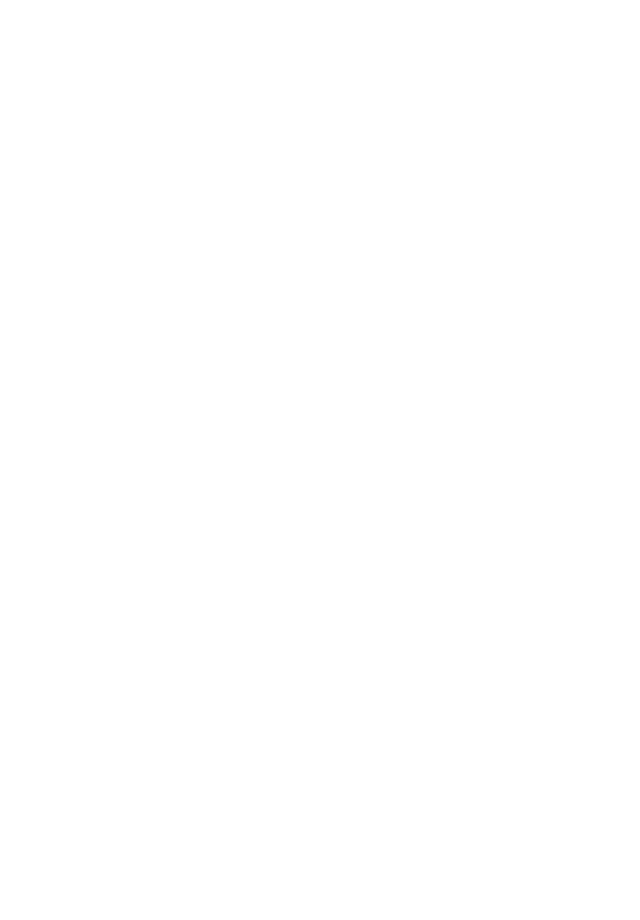
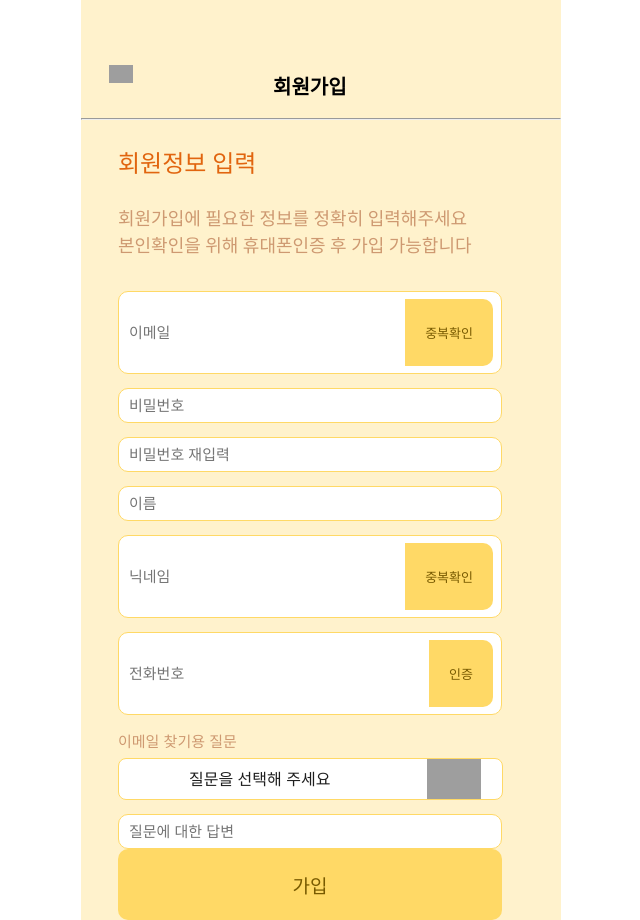
Before and after one commit to 2hanse/MultiCampus-Final-Front, a React (Create React App) app: page /join in a window 1280 px wide. Before the commit this address had no page. Shown: the whole page, without its empty margins (319-959 px from the left). Before the commit the page ends 800 px from the top, so only its background shows below. Built offline with nearby package versions, Linux system fonts and the light colour scheme; grey boxes are pictures that could not be loaded.

Commit message:
피그마 코드 추출

```diff
--- a/src/App.js
+++ b/src/App.js
@@ -1,4 +1,5 @@
 import './App.css';
+import SignUpForm from './component/join/SignUpForm';
 import LoginPage from './component/login/LoginPage';
 import { BrowserRouter, Route, Routes } from 'react-router-dom';
 
@@ -8,6 +9,7 @@
       <Routes>
         <Route path='/' element={<LoginPage />} />
         <Route path="/login" element={<LoginPage />} />
+        <Route path='/join' element={<SignUpForm />} />
       </Routes>
     </BrowserRouter>
   );
--- /dev/null
+++ b/src/component/join/Button.jsx
@@ -0,0 +1,20 @@
+import React from "react";
+import styled from "styled-components";
+
+const Button = ({ children, small }) => {
+  return <StyledButton small={small}>{children}</StyledButton>;
+};
+
+const StyledButton = styled.button`
+  border-radius: ${(props) => (props.small ? "0 10px 10px 0" : "10px")};
+  background-color: #ffd966;
+  color: #785a00;
+  font-size: ${(props) => (props.small ? "13px" : "19px")};
+  text-align: center;
+  padding: ${(props) => (props.small ? "24px 20px" : "22px 70px")};
+  border: none;
+  cursor: pointer;
+  white-space: nowrap;
+`;
+
+export default Button;
--- /dev/null
+++ b/src/component/join/Dropdown.jsx
@@ -0,0 +1,48 @@
+import React from "react";
+import styled from "styled-components";
+
+const Dropdown = ({ id }) => {
+  return (
+    <StyledDropdown>
+      <select id={id}>
+        <option value="">질문을 선택해 주세요</option>
+      </select>
+      <img src="https://cdn.builder.io/api/v1/image/assets/TEMP/12221094a416e00ff30d6d9b2f3ec385c3b99cf8b95b0d43275db41f8ca1e3e3?placeholderIfAbsent=true&apiKey=7adddd5587f24b91884c2915be4df62c" alt="Dropdown arrow" className="dropdown-arrow" />
+    </StyledDropdown>
+  );
+};
+
+const StyledDropdown = styled.div`
+  border-radius: 8px;
+  background-color: #fff;
+  display: flex;
+  margin-top: 7px;
+  width: 294px;
+  max-width: 100%;
+  gap: 20px;
+  font-size: 16px;
+  color: #1e1e1e;
+  justify-content: space-between;
+  padding: 0 19px 0 70px;
+  border: 1px solid #ffd966;
+  align-items: center;
+
+  select {
+    flex: 1;
+    border: none;
+    outline: none;
+    background: transparent;
+    font-size: 16px;
+    color: #1e1e1e;
+    appearance: none;
+  }
+
+  .dropdown-arrow {
+    aspect-ratio: 1.45;
+    object-fit: contain;
+    object-position: center;
+    width: 58px;
+  }
+`;
+
+export default Dropdown;
--- /dev/null
+++ b/src/component/join/Header.jsx
@@ -0,0 +1,45 @@
+import React from "react";
+import styled from "styled-components";
+
+const Header = () => {
+  return (
+    <div>
+      <StyledHeader>
+        <img src="https://cdn.builder.io/api/v1/image/assets/TEMP/8a5c6e224a78addfb6dfdd81623a41bf80539dc36492c8744900ebc91120e359?placeholderIfAbsent=true&apiKey=7adddd5587f24b91884c2915be4df62c" alt="Sign up icon" className="header-icon" />
+        <h1 className="header-title">회원가입</h1>
+      </StyledHeader>
+      <hr />
+    </div>
+
+  );
+};
+
+const StyledHeader = styled.header`
+  display: flex;
+  margin-left: 28px;
+  width: 220px;
+  max-width: 100%;
+  align-items: flex-start;
+  gap: 20px;
+  color: #000;
+  white-space: nowrap;
+  text-align: center;
+  justify-content: space-between;
+  font: 400 10px/1 Roboto, sans-serif;
+
+  .header-icon {
+    aspect-ratio: 1;
+    object-fit: contain;
+    object-position: center;
+    width: 24px;
+  }
+
+  .header-title {
+    border-color: #000;
+    margin-top: 15px;
+    margin-left: 120px;
+  }
+
+`;
+
+export default Header;
--- /dev/null
+++ b/src/component/join/InputField.jsx
@@ -0,0 +1,47 @@
+import React from "react";
+import styled from "styled-components";
+import Button from "./Button";
+
+const InputField = ({ label, hasButton, buttonText, type = "text" }) => {
+  return (
+    <StyledInputField>
+      <label htmlFor={label} className="visually-hidden">
+        {label}
+      </label>
+      <input type={type} id={label} placeholder={label} aria-label={label} />
+      {hasButton && <Button small>{buttonText}</Button>}
+    </StyledInputField>
+  );
+};
+
+const StyledInputField = styled.div`
+  border-radius: 10px;
+  background-color: #fff;
+  display: flex;
+  margin-top: 14px;
+  padding: 7px 8px;
+  border: 1px solid #ffd966;
+  align-items: center;
+
+  input {
+    flex: 1;
+    border: none;
+    outline: none;
+    font-size: 15px;
+    color: #b7b2b2;
+  }
+
+  .visually-hidden {
+    position: absolute;
+    width: 1px;
+    height: 1px;
+    padding: 0;
+    margin: -1px;
+    overflow: hidden;
+    clip: rect(0, 0, 0, 0);
+    white-space: nowrap;
+    border: 0;
+  }
+`;
+
+export default InputField;
--- /dev/null
+++ b/src/component/join/SignUpForm.jsx
@@ -0,0 +1,83 @@
+import React from "react";
+import styled from "styled-components";
+import Header from "./Header";
+import InputField from "./InputField";
+import Button from "./Button";
+import Dropdown from "./Dropdown";
+import axios from "axios";
+
+const SignUpForm = () => {
+  const inputFields = [
+    { label: "이메일", hasButton: true, buttonText: "중복확인" },
+    { label: "비밀번호", type: "password" },
+    { label: "비밀번호 재입력", type: "password" },
+    { label: "이름" },
+    { label: "닉네임", hasButton: true, buttonText: "중복확인" },
+    { label: "전화번호", hasButton: true, buttonText: "인증" },
+  ];
+
+  return (
+    <StyledForm>
+      <Header />
+      <main>
+        <h2 className="form-title">회원정보 입력</h2>
+        <p className="form-description">
+          회원가입에 필요한 정보를 정확히 입력해주세요
+          <br />
+          본인확인을 위해 휴대폰인증 후 가입 가능합니다
+        </p>
+        {inputFields.map((field, index) => (
+          <InputField key={index} {...field} />
+        ))}
+        <label htmlFor="securityQuestion" className="security-question-label">
+          이메일 찾기용 질문
+        </label>
+        <Dropdown id="securityQuestion" />
+        <InputField label="질문에 대한 답변" />
+        <Button >가입</Button>
+      </main>
+    </StyledForm>
+  );
+};
+
+const StyledForm = styled.form`
+  background-color: #fff2cc;
+  display: flex;
+  max-width: 480px;
+  width: 100%;
+  padding-top: 62px;
+  flex-direction: column;
+  overflow: hidden;
+  margin: 0 auto;
+
+  main {
+    display: flex;
+    margin-top: 4px;
+    width: 80%;
+    flex-direction: column;
+    font-family: Inter, sans-serif;
+    font-weight: 400;
+    padding: 0 37px;
+  }
+
+  .form-title {
+    color: #e1650f;
+    align-self: flex-start;
+    font: 24px/1 Roboto, sans-serif;
+  }
+
+  .form-description {
+    color: #ce9971;
+    margin-top: 9px;
+    font: 18px/27px Roboto, sans-serif;
+  }
+
+  .security-question-label {
+    color: #ce9971;
+    font-size: 15px;
+    align-self: flex-start;
+    margin-top: 15px;
+  }
+`;
+
+export default SignUpForm;
```
